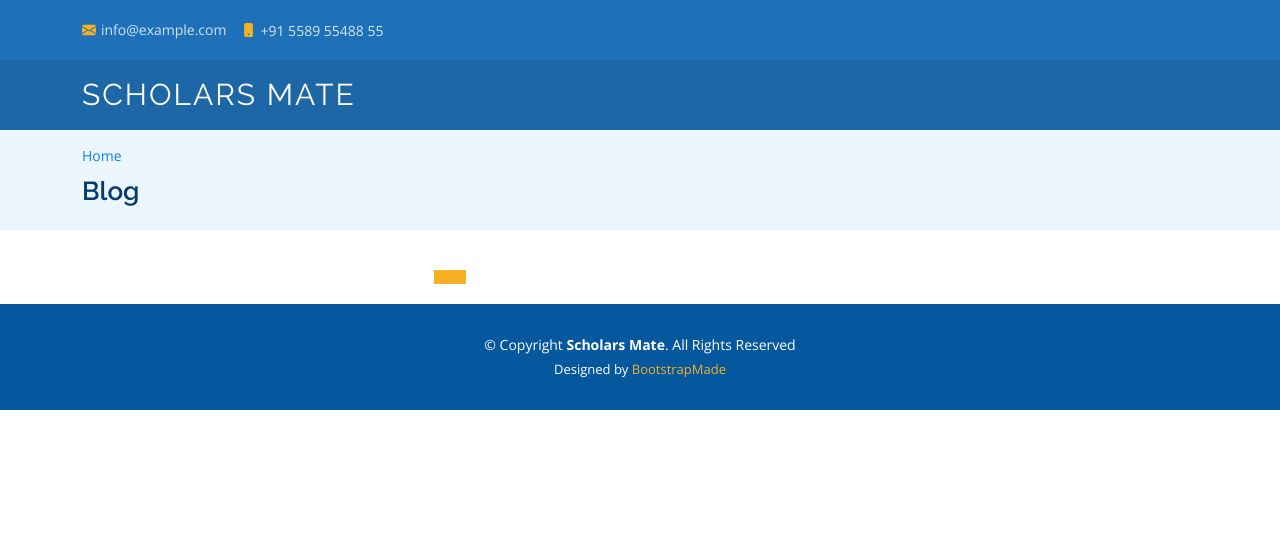
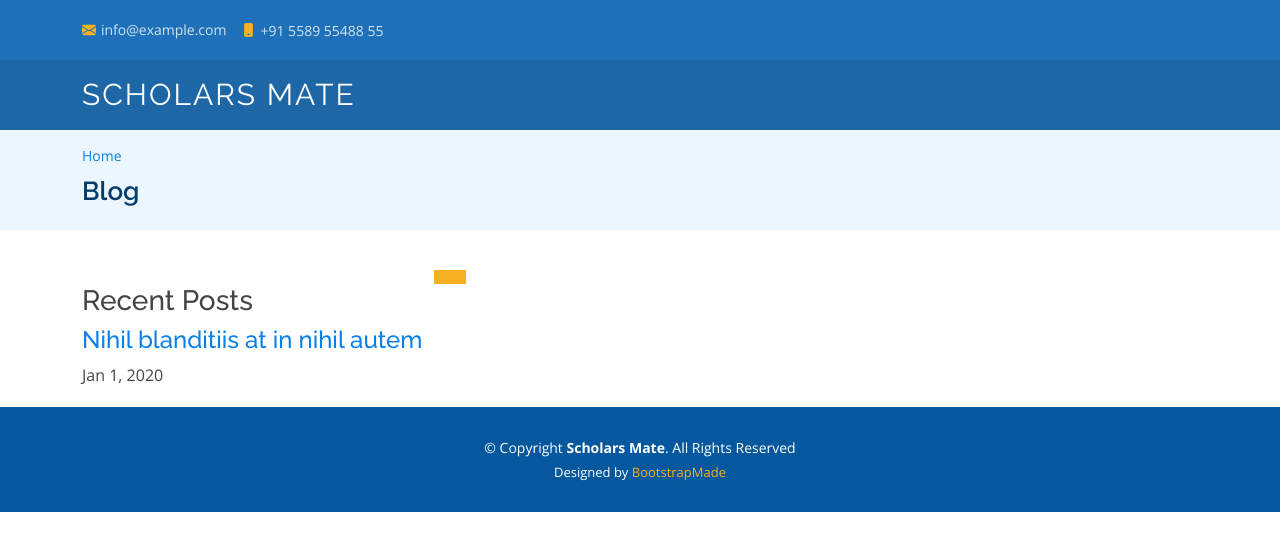
Before and after one commit to Nacool97/schorlarship_scraper, a Flask app: template templates/index.html in a window 1280 px wide. Shown: the top 551 px of the page. Run offline with Flask 2, Linux system fonts and the light colour scheme; the template is opened without the code that fills it, so the values that code supplies are empty; some libraries are stand-ins or nearby versions.

Commit message:
recent posts

```diff
--- a/templates/index.html
+++ b/templates/index.html
@@ -138,9 +138,12 @@
               <div class="entry-meta">
                 <ul>
 
-                  <li class="d-flex align-items-center"><i class="bi bi-chat-dots"></i>{{ data[x]['scholarship_for'] }}</li>
-                  <li class="d-flex align-items-center"><i class="bi bi-clock"></i>Deadline: {{ data[x]['deadline'] }}</li>
-                  <li class="d-flex align-items-center"><i class="bi bi-clock"></i>Last Updated: {{ data[x]['last_update'] }}</li>
+                  <li class="d-flex align-items-center"><i class="bi bi-chat-dots"></i>{{ data[x]['scholarship_for'] }}
+                  </li>
+                  <li class="d-flex align-items-center"><i class="bi bi-clock"></i>Deadline: {{ data[x]['deadline'] }}
+                  </li>
+                  <li class="d-flex align-items-center"><i class="bi bi-clock"></i>Last Updated: {{
+                    data[x]['last_update'] }}</li>
                   {% if data[x]['expired'] %}
                   {% set status = "Expired" %}
                   {% else %}
@@ -171,7 +174,14 @@
             </div>
 
           </div><!-- End blog entries list -->
+
+          <h3 class="sidebar-title">Recent Posts</h3>
+          <div class="sidebar-item recent-posts">
+            <div class="post-item clearfix">
+              <h4><a href="blog-single.html">Nihil blanditiis at in nihil autem</a></h4>
+              <time datetime="2020-01-01">Jan 1, 2020</time>
             </div>
+          </div><!-- End of recent entries-->
 
         </div>
     </section><!-- End Blog Section -->
@@ -195,7 +205,8 @@
   </footer><!-- End Footer -->
 
   <div id="preloader"></div>
-  <a href="#" class="back-to-top d-flex align-items-center justify-content-center"><i class="bi bi-arrow-up-short"></i></a>
+  <a href="#" class="back-to-top d-flex align-items-center justify-content-center"><i
+      class="bi bi-arrow-up-short"></i></a>
 
   <!-- Vendor JS Files -->
   <script src="{{ url_for('static',filename='assets/vendor/aos/aos.js') }}"></script>
```
Lines whose indentation alone changed are shown as unchanged.
